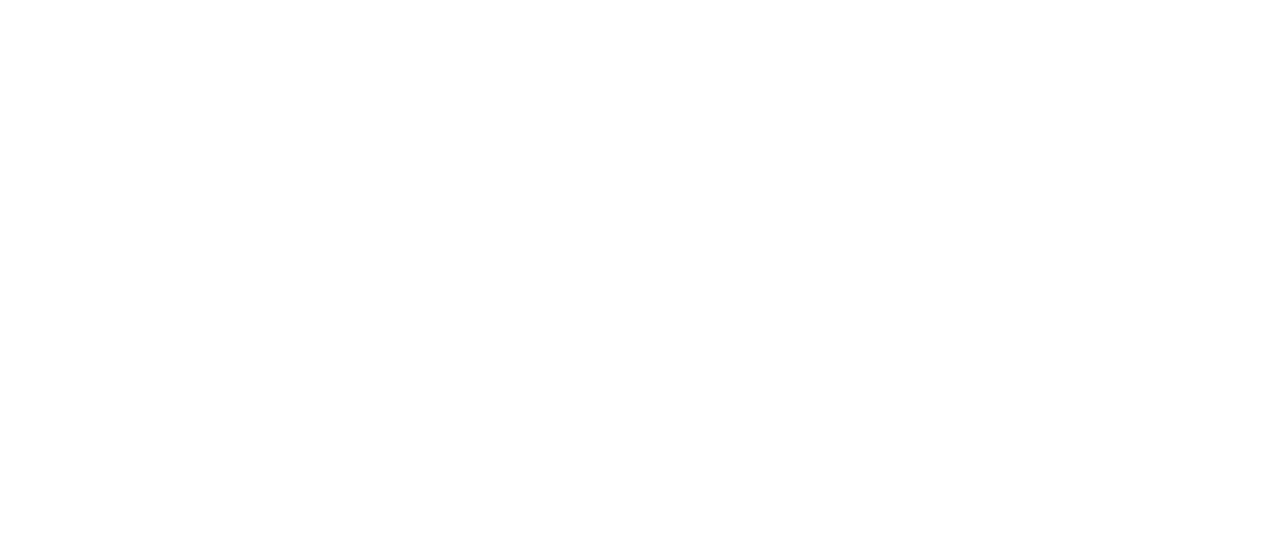
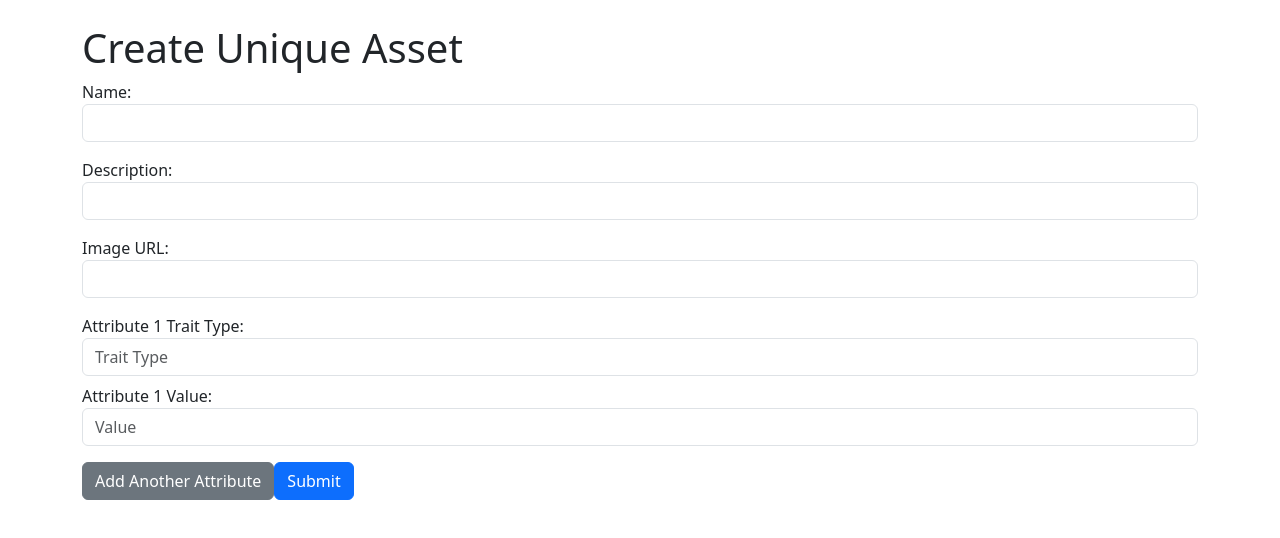
Before and after one commit to nghint832003/ProjectSolana, a React (Create React App) app in the folder my-shyft-app/: page /createNFT in a window 1280 px wide. Before the commit this address had no page. Shown: the top 538 px of the page. Built offline with nearby package versions, Linux system fonts and the light colour scheme.

Commit message:
createNFT

```diff
--- a/my-shyft-app/src/App.js
+++ b/my-shyft-app/src/App.js
@@ -11,6 +11,7 @@ import CreateTestPage from "./components/CreateTestPage";
 
 import DetailExam from "./views/DetailExam";
 import Exams from "./views/Exams";
+import CreateUniqueAsset from "./components/CreateUniqueAsset";
 
 
 function App() {
@@ -26,6 +27,9 @@ function App() {
 
           <Route path="/exam/detail/:id" element={<DetailExam />} />
           <Route exact path="/" element={<Exams />} />
+
+          <Route path="/createNFT" element={<CreateUniqueAsset />} />
+
         </Routes>
       </Router>
     </div>
--- /dev/null
+++ b/my-shyft-app/src/components/CreateUniqueAsset.js
@@ -0,0 +1,132 @@
+import React, { useState } from 'react';
+import axios from 'axios';
+import 'bootstrap/dist/css/bootstrap.min.css'; // Import Bootstrap CSS
+
+const CreateUniqueAsset = () => {
+  const [name, setName] = useState('');
+  const [description, setDescription] = useState('');
+  const [imageUrl, setImageUrl] = useState('');
+  const [attributes, setAttributes] = useState([{ traitType: '', value: '' }]);
+  const [response, setResponse] = useState(null);
+  const [error, setError] = useState(null);
+
+  const handleAttributeChange = (index, event) => {
+    const newAttributes = [...attributes];
+    newAttributes[index][event.target.name] = event.target.value;
+    setAttributes(newAttributes);
+  };
+
+  const addAttribute = () => {
+    setAttributes([...attributes, { traitType: '', value: '' }]);
+  };
+
+  const handleSubmit = async (event) => {
+    event.preventDefault();
+
+    const options = {
+      method: 'POST',
+      url: 'https://api.gameshift.dev/nx/unique-assets',
+      headers: {
+        accept: 'application/json',
+        'x-api-key': 'eyJhbGciOiJIUzI1NiIsInR5cCI6IkpXVCJ9.eyJrZXkiOiJmYzAxNjMzZS0yNzFhLTQ2ZGEtOGUyZC1lYjVjNTAxODcyNzMiLCJzdWIiOiIxMWE4ODUxZC03ZWViLTQyNjktYTMzOS05MGZiNzAyZjFjYzMiLCJpYXQiOjE3MjE2MzM5MDB9.LRGC8FSwaSogOSbZ50Fnjw_v1Y7T_BcSJCVuG08Inqc', // Thay YOUR_API_KEY_HERE bằng API key thực tế của bạn
+        'content-type': 'application/json'
+      },
+      data: {
+        details: {
+          attributes: attributes,
+          collectionId: '6cfdd0b2-9e0c-43ce-8311-eb0f622f330f', // Giá trị cố định
+          description: description,
+          imageUrl: imageUrl,
+          name: name
+        },
+        destinationUserReferenceId: '1' // Giá trị cố định
+      }
+    };
+
+    try {
+      const response = await axios.request(options);
+      setResponse(response.data);
+      setError(null);
+    } catch (error) {
+      setResponse(null);
+      setError(error.response ? error.response.data : error.message);
+    }
+  };
+
+  return (
+    <div className="container mt-4">
+      <h1>Create Unique Asset</h1>
+      <form onSubmit={handleSubmit}>
+        <div className="form-group">
+          <label htmlFor="name">Name:</label>
+          <input
+            type="text"
+            id="name"
+            className="form-control"
+            value={name}
+            onChange={(e) => setName(e.target.value)}
+            required
+          />
+        </div>
+        <div className="form-group mt-3">
+          <label htmlFor="description">Description:</label>
+          <input
+            type="text"
+            id="description"
+            className="form-control"
+            value={description}
+            onChange={(e) => setDescription(e.target.value)}
+            required
+          />
+        </div>
+        <div className="form-group mt-3">
+          <label htmlFor="imageUrl">Image URL:</label>
+          <input
+            type="text"
+            id="imageUrl"
+            className="form-control"
+            value={imageUrl}
+            onChange={(e) => setImageUrl(e.target.value)}
+            required
+          />
+        </div>
+        {attributes.map((attr, index) => (
+          <div className="form-group mt-3" key={index}>
+            <label htmlFor={`traitType-${index}`}>Attribute {index + 1} Trait Type:</label>
+            <input
+              type="text"
+              id={`traitType-${index}`}
+              name="traitType"
+              className="form-control"
+              value={attr.traitType}
+              onChange={(e) => handleAttributeChange(index, e)}
+              placeholder="Trait Type"
+              required
+            />
+            <label htmlFor={`value-${index}`} className="mt-2">Attribute {index + 1} Value:</label>
+            <input
+              type="text"
+              id={`value-${index}`}
+              name="value"
+              className="form-control"
+              value={attr.value}
+              onChange={(e) => handleAttributeChange(index, e)}
+              placeholder="Value"
+              required
+            />
+          </div>
+        ))}
+        <button type="button" className="btn btn-secondary mt-3" onClick={addAttribute}>
+          Add Another Attribute
+        </button>
+        <button type="submit" className="btn btn-primary mt-3">
+          Submit
+        </button>
+      </form>
+      {response && <pre className="mt-3">Response: {JSON.stringify(response, null, 2)}</pre>}
+      {error && <pre className="mt-3 text-danger">Error: {JSON.stringify(error, null, 2)}</pre>}
+    </div>
+  );
+};
+
+export default CreateUniqueAsset;
```
